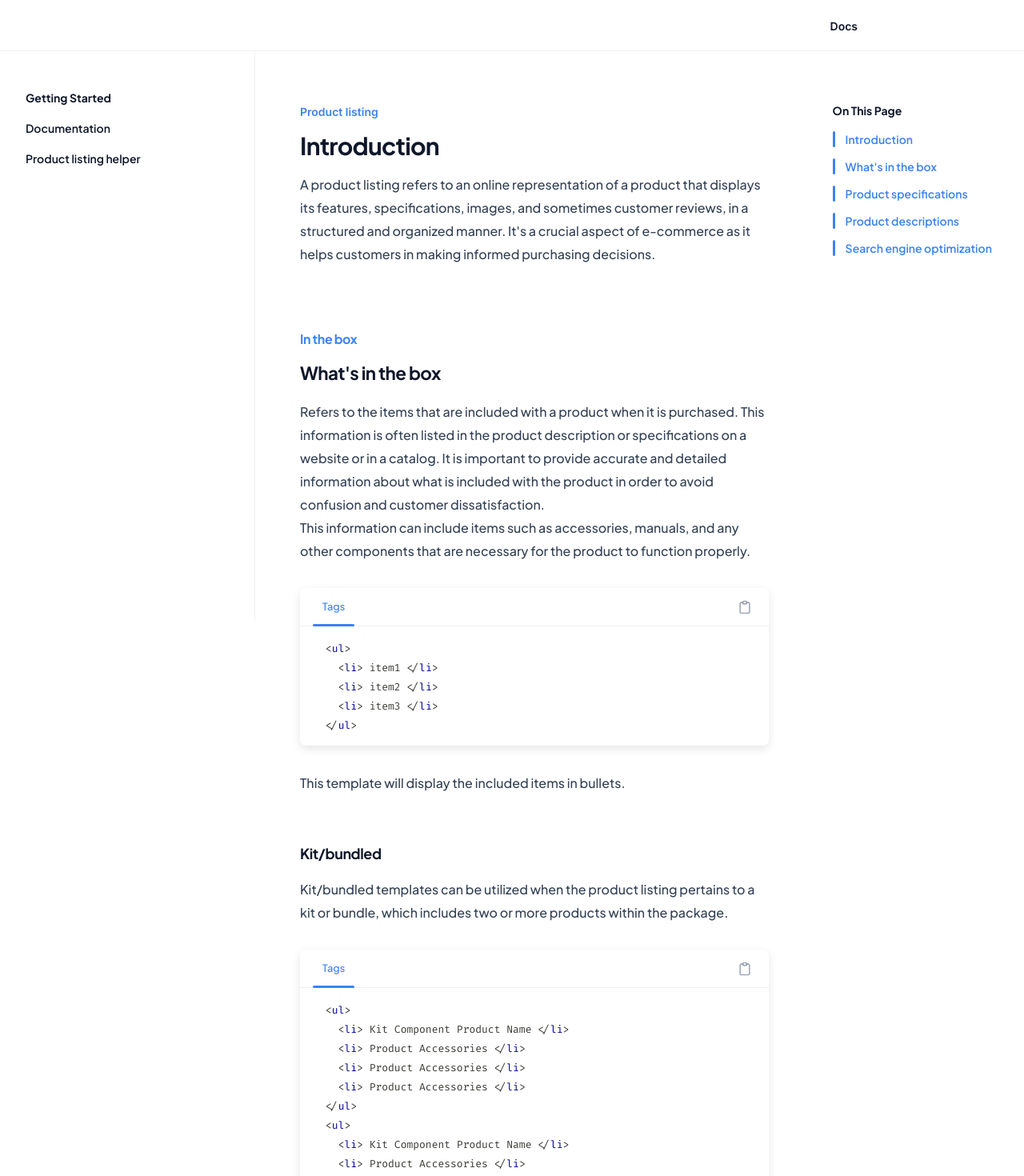
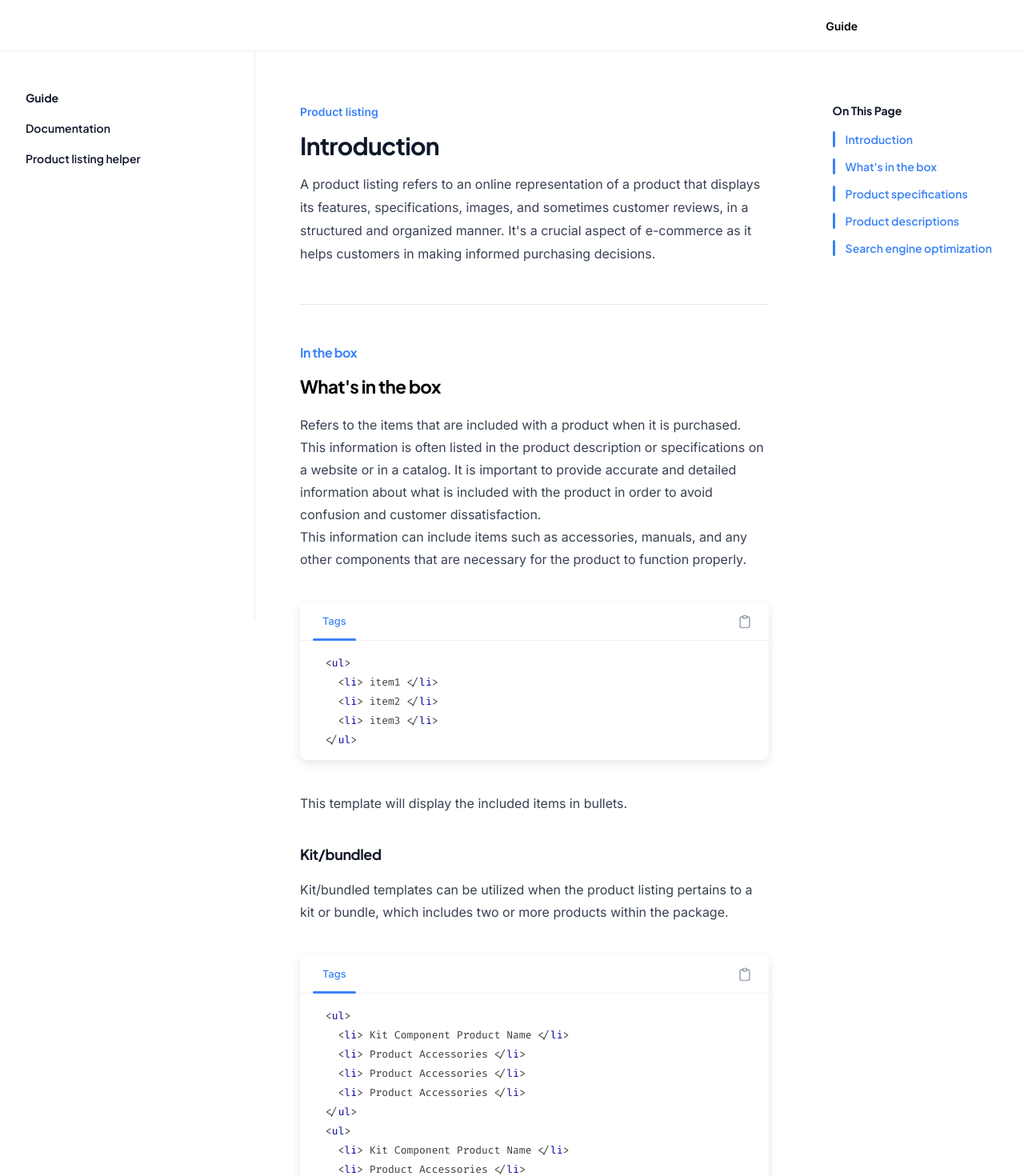
Before and after one commit to rogelcristobal/digiDirect-vite, a React (Vite) app: page /product-listing/documentation in a window 1280 px wide. Shown: the top 1470 px of the page at 80% size. Built offline with nearby package versions, Linux system fonts and the light colour scheme.

Commit message:
added padding on section and divider

```diff
--- a/src/App.jsx
+++ b/src/App.jsx
@@ -11,7 +11,7 @@ function App() {
       <Route
         path="/product-listing/*"
         element={
-          <div className="h-auto bg-[#ffffff]  text-slate-900 box-border  font-inter">
+          <div className="h-auto bg-[#ffffff]  text-[rgba(60, 60, 67, .92)] box-border  font-inter">
             {/* [#0a1120] */}
             {/* navbar */}
             <Navbar></Navbar>
--- a/src/components/Codeblock.jsx
+++ b/src/components/Codeblock.jsx
@@ -52,7 +52,7 @@ const Codeblock = ({ template }) => {
   }, [copyIsClicked]);
   return (
     <div
-      className="my-8  rounded-lg overflow-hidden relative"
+      className="my-10  rounded-lg overflow-hidden relative"
       style={{ boxShadow: "rgba(0, 0, 0, 0.1) 0px 4px 12px" }}
     >
       <div className="h-12 relative w-full thin-bottom-divider flex items-center justify-start text-[0.8rem] font-[500]  px-4 gap-2">
--- a/src/components/Navbar.jsx
+++ b/src/components/Navbar.jsx
@@ -7,7 +7,7 @@ const Navbar = () => {
         {/* items container */}
         <div className='h-fit container mx-auto items-center justify-end box-border flex `'>
            <nav className=''>
-             <span className='text-sm font-semibold capitalize mr-52 '><Link to="documentation">docs</Link></span>
+             <span className='text-sm font-semibold capitalize mr-52 '><Link to="documentation">Guide</Link></span>
 
            </nav>
         </div>
--- a/src/components/Section.jsx
+++ b/src/components/Section.jsx
@@ -43,7 +43,7 @@ const Section = ({ title, children, category, child, itemID, hash ,threshold}) =
     <div
       {...(category && { ref: ref })}
       {...(entry && { id: category })}
-      className="flex-auto  box-border pb-0 pt-0 relative scroll-mt-28  "
+      className="flex-auto  box-border pb-0  relative scroll-mt-28  "
     >
       {category && (
         <p
@@ -61,10 +61,10 @@ const Section = ({ title, children, category, child, itemID, hash ,threshold}) =
       >
         {title}
       </h2>
-      <div className="box-border lg:max-w-3xl prose prose-slate font-[500] leading-[29px] font-plus  text-base">
+      <div className="box-border lg:max-w-3xl prose  font-[400] leading-[28px] font-inter  text-[16px]">
         {children}
       </div>
-    </div>
+      </div>
   );
 };
 
--- a/src/components/Sidebar.jsx
+++ b/src/components/Sidebar.jsx
@@ -1,16 +1,16 @@
 import React from "react";
 import { Link } from "react-router-dom";
+
 const Sidebar = () => {
   return (
     <div className="h-[calc(100vh-5.5rem)] sticky top-16   pl-2 lg:pl-0 box-border flex justify-start items-start w-[24rem]   pt-12 thin-right-divider overflow-y-scroll">
       {/*sidebar content */}
       <nav className="relative h-full  px-[0rem]">
         <p className="text-slate-900 text-sm  text-left font-plus  font-bold capitalize mb-4">
-          getting started
+          Guide{" "}
         </p>
         {/* items */}
         <div className="space-y-3.5 text-slate-700 text-left flex items-start flex-col justify-start  font-plus">
-
           <Link to="documentation">
             <a
               // href="#introduction"
--- a/src/components/SidebarLayoutPage.jsx
+++ b/src/components/SidebarLayoutPage.jsx
@@ -43,11 +43,11 @@ const SidebarLayoutPage = () => {
               className="h-full box-border flex w-full pb-6 pt-16 pl-12 gap-20 scroll-smooth	 "
             >
               {/* content container */}
-              <div className="box-border flex-auto">
+              <div className="box-border flex-auto ">
                 {/* header */}
                 <div
                   id="introduction"
-                  className="scroll-mt-28 max-w-3xl relative flex-auto  mb-20  "
+                  className="scroll-mt-28 max-w-3xl relative flex-auto mb-12  "
                 >
                   <p
                     ref={titleViewRef}
@@ -60,15 +60,17 @@ const SidebarLayoutPage = () => {
                   >
                     {state.title}
                   </h1>
-                  <p className="mt-4 lg:max-w-3xl prose leading-[29px] prose-slate font-[500]   font-plus  text-[16px]">
+                  <p className="mt-4 lg:max-w-3xl prose leading-[29px] text-[rgba(60, 60, 67, .92)] font-[400]   font-inter  text-[16px]">
                     {state.detail}
                   </p>
                 </div>
 
+                <div className="h-[1px] w-full mb-12 bg-slate-200"></div>
                 {/* content */}
-                <div className="box-border space-y-4">
+                <div className="box-border ">
                   {state.sections.map((item, id) => (
-                    <Section
+                    <>
+                      <Section
                       key={id}
                       itemID={id}
                       title={item.title}
@@ -78,6 +80,9 @@ const SidebarLayoutPage = () => {
                     >
                       {item.detail}
                     </Section>
+                    <div className="h-[1px] w-full mb-12 bg-slate-200"></div>
+                    </>
+
                   ))}
                 </div>
               </div>
@@ -128,12 +133,11 @@ const SidebarLayoutPage = () => {
             </div>
           }
         ></Route>
-        <Route path="listing-helper" element={
-          <div> listing helper</div>
-        }>
-
-        </Route>
-        <Route path="*" element={ <ErrorPage />}/>
+        <Route
+          path="listing-helper"
+          element={<div> listing helper</div>}
+        ></Route>
+        <Route path="*" element={<ErrorPage />} />
       </Routes>
 
       {/* <Route path="/other" element={
--- a/src/context/DocsContext.jsx
+++ b/src/context/DocsContext.jsx
@@ -46,7 +46,7 @@ export const DocsProvider = ({ children }) => {
             <Codeblock template={inTheBoxMarkup}></Codeblock>
 
             This template will display the included items in bullets.
-            <div className="box-border pt-6 pb-4">
+            <div className="box-border pt-0 pb-0">
             <Section title={"Kit/bundled "} child>
               Kit/bundled templates can be utilized when the product listing pertains to
               a kit or bundle, which includes two or more products within the
@@ -82,7 +82,7 @@ export const DocsProvider = ({ children }) => {
             customers make informed purchasing decisions and to ensure that the
             product meets their needs and expectations.
 
-            <div className="box-border pt-6 pb-4">
+            <div className="box-border pt-0 pb-0">
             <Section title={"Kit/bundled "} child>
               This template can be utilized when the product listing pertains to
               a kit or bundle, which includes two or more products within the
@@ -126,7 +126,7 @@ export const DocsProvider = ({ children }) => {
             capabilities. Additionally, it will also help customers to
             troubleshoot any issues they may have with the product, by providing
             information about common problems and solutions.
-            <div className="box-border pt-6 pb-4">
+            <div className="box-border pt-0 pb-0">
             <Section title={"Advance description"} child>
               This template can be used to add more product features to a
               product listing.
@@ -134,7 +134,7 @@ export const DocsProvider = ({ children }) => {
               <Codeblock template={descriptionBest}></Codeblock>
             </Section>
             </div>
-            <div className="box-border pt-6 pb-4">
+            <div className="box-border pt-0 pb-0">
             <Section title="Kit/bundled" child>
               Kit/bundled template can be utilized when the product listing pertains to
               a kit or bundle, which includes two or more products within the
@@ -143,7 +143,7 @@ export const DocsProvider = ({ children }) => {
               <Codeblock template={descriptionKit}></Codeblock>
             </Section>
             </div>
-            <div className="box-border pt-6 pb-4">
+            <div className="box-border pt-0 pb-0">
             <Section title={"Product overview"} child>
               Product overview (short description) shows key information about a product in a
               concise and easy-to-read manner. It typically includes a list of
@@ -183,7 +183,7 @@ export const DocsProvider = ({ children }) => {
             search engine results pages (SERPs). This can be accomplished
             through a variety of techniques, including the use of meta tags such
             as title, description, and keywords.
-            <div className="box-border pt-6 pb-4">
+            <div className="box-border pt-0 pb-0">
             <Section title={"Meta title"} child>
               A meta title is a short text that appears at the top of a web
               page, typically in the browser tab. It is used to describe the
@@ -202,7 +202,7 @@ export const DocsProvider = ({ children }) => {
               website.
             </Section>
             </div>
-            <div className="box-border pt-6 pb-4">
+            <div className="box-border pt-0 pb-0">
             <Section title={"Meta keywords"} child>
               Meta keywords are a type of meta tag that can be included in the
               HTML code of a webpage. When creating a product listing, these
@@ -219,7 +219,7 @@ export const DocsProvider = ({ children }) => {
               that accurately describe the product.
             </Section>
             </div>
-            <div className="box-border pt-6 pb-4">
+            <div className="box-border pt-0 pb-0">
             <Section title={"Meta description"} child>
               A meta description is a summary of a webpage's content that
               appears in search results. In a product listing, it should provide
@@ -227,7 +227,7 @@ export const DocsProvider = ({ children }) => {
               product. Keep it under 155 characters.
               <br />
               <Codeblock template={seoMetaDescription}></Codeblock>
-              <div className="box-border pt-6 pb-4">
+              <div className="box-border pt-0 pb-0">
               <Section title="Meta description guidelines" child>
                 <ul>
                   <li>ProductTitle should always be present, </li>
```
